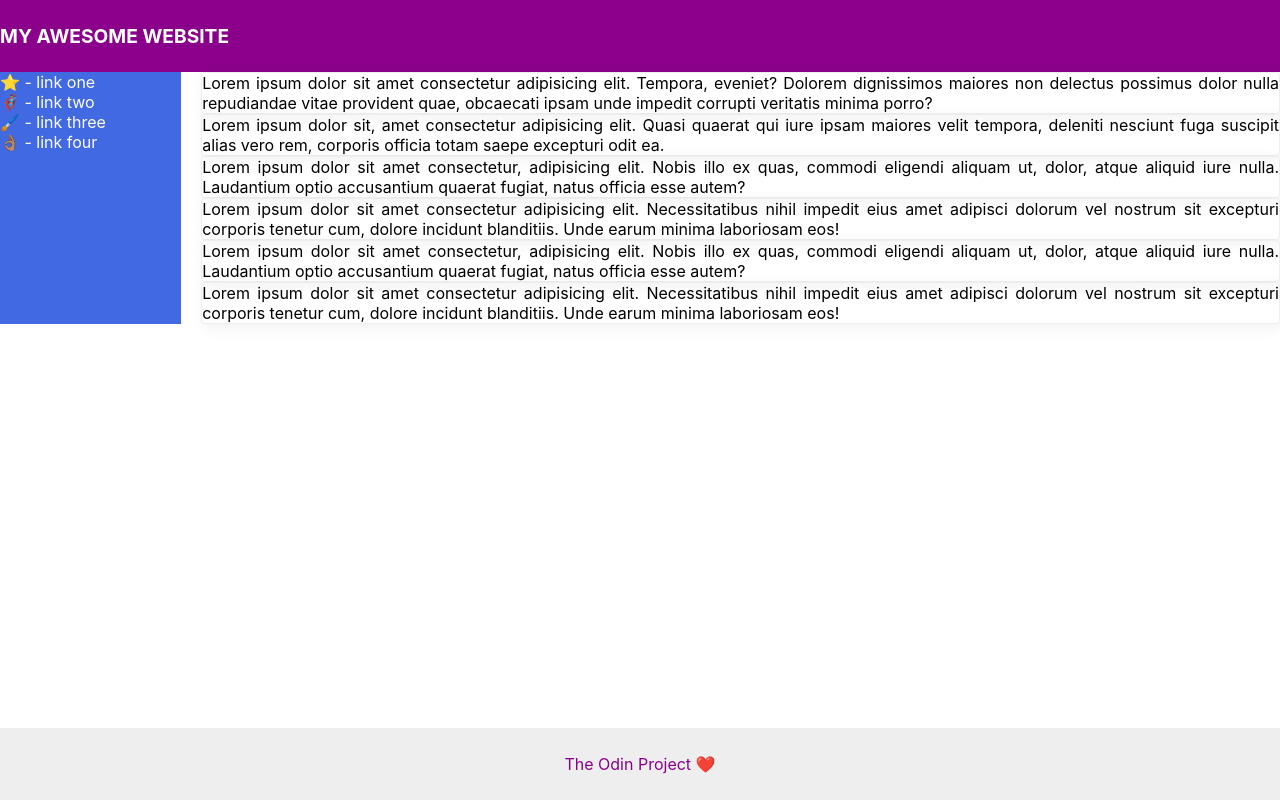
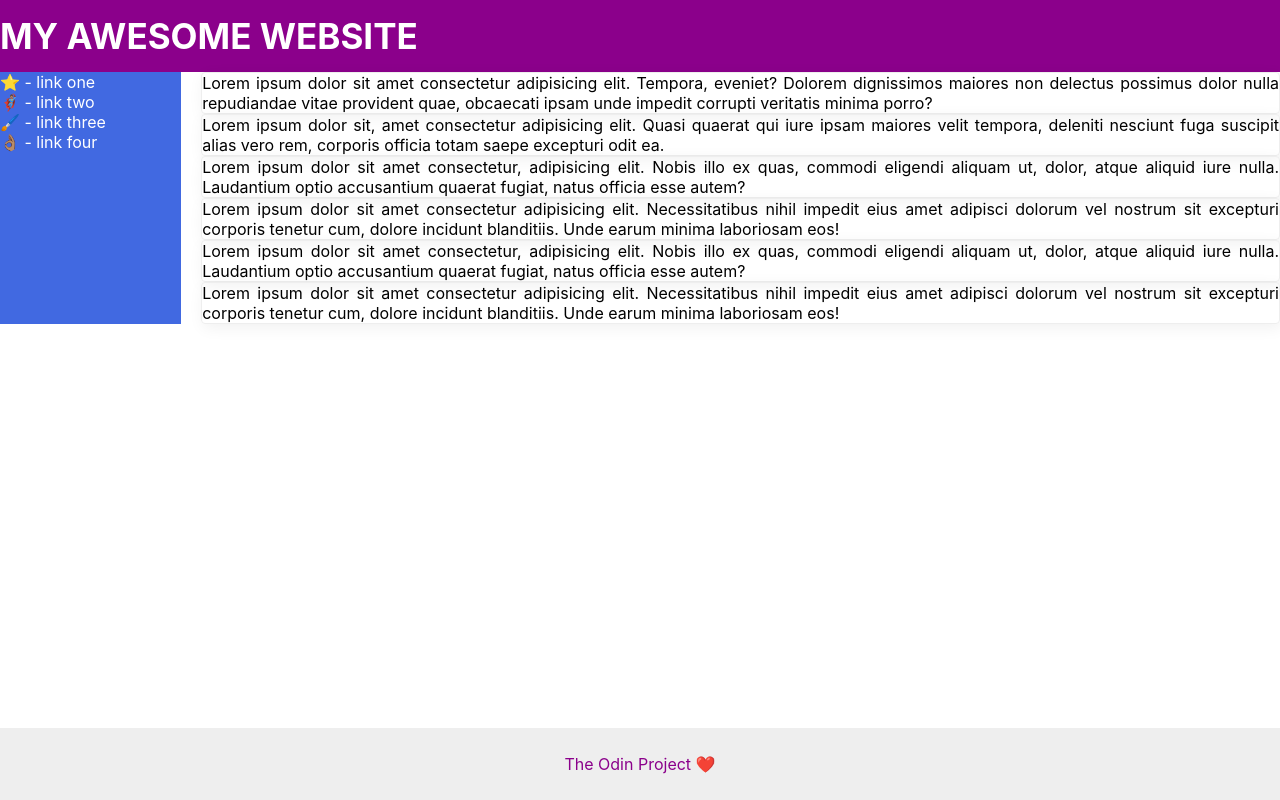
Before and after one commit to lucasasilva/odin, a plain HTML site: page flex/07-flex-layout-2/index.html in a window 1280 px wide. Drawn offline with Linux system fonts and the light colour scheme.

Commit message:
checkpoint for later - no significant changes

```diff
--- a/flex/07-flex-layout-2/styles.css
+++ b/flex/07-flex-layout-2/styles.css
@@ -10,8 +10,8 @@ body {
     color: white;
     display: flex;
     align-items: center;
-    font-weight: bold;
-    font-size: larger;
+    font-weight: bolder;
+    font-size: 35px;
   }
 
   .footer {
@@ -59,8 +59,8 @@ display: flex;
 }
 
 .container-cards{
+    flex-grow: 2;
     display: flex;
-    flex-direction: column;
 
 }
 .card{
```
